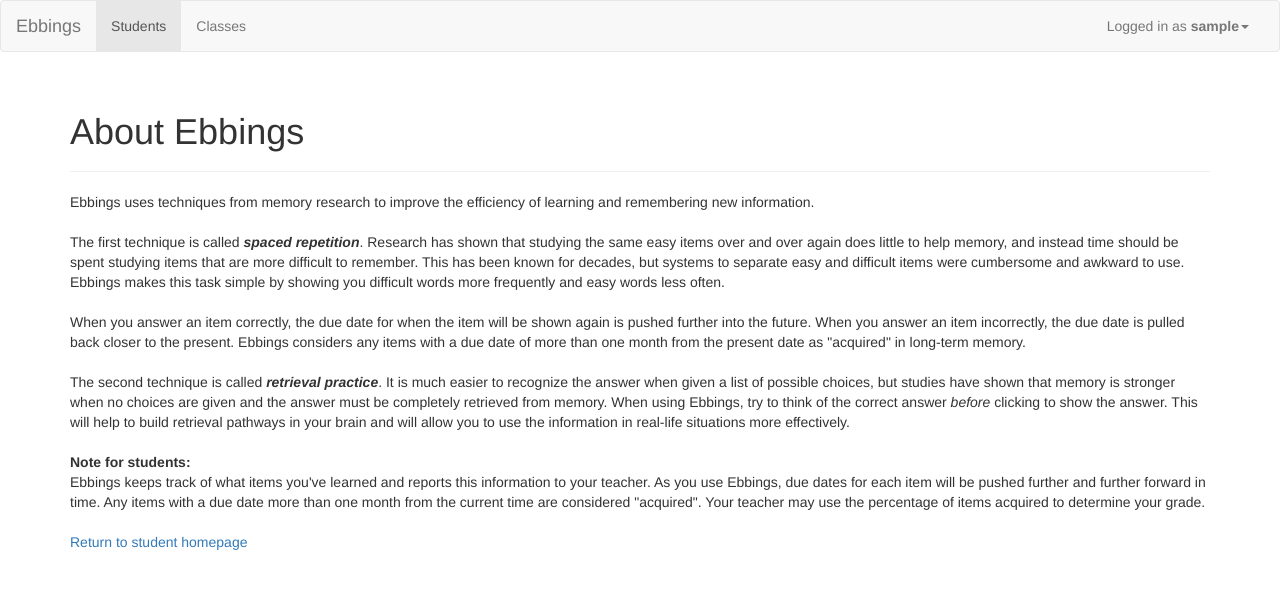
After one commit to coiol1/ebbings, a Django app: page /student/learnmore/ in a window 1280 px wide. The commit adds this page. Shown: the top 589 px of the page. Run offline with Django 3.2, Linux system fonts and the light colour scheme; a user stored in the database is signed in; tables that the repository leaves empty hold one stand-in row (values such as "Sample post"); parts of the project's set-up code (start-up, migrations or seed data) failed here and were passed over; some libraries are stand-ins or nearby versions.

Commit message:
more info in students app

```diff
--- /dev/null
+++ b/student/templates/student/learnmore.html
@@ -0,0 +1,32 @@
+{% extends 'ebbings/base.html' %}
+
+{% block content %}
+<div class="container">
+  <div class="page-header">
+    <h1>About Ebbings</h1>
+  </div>
+  <div class="row">
+    <div class="col-xs-12">Ebbings uses techniques from memory research to improve the efficiency of learning and remembering new information.</div>
+  </div>
+  <br>
+  <div class="row">
+    <div class="col-xs-12">The first technique is called <strong><em>spaced repetition</em></strong>. Research has shown that studying the same easy items over and over again does little to help memory, and instead time should be spent studying items that are more difficult to remember. This has been known for decades, but systems to separate easy and difficult items were cumbersome and awkward to use. Ebbings makes this task simple by showing you difficult words more frequently and easy words less often.</div>
+  </div>
+  <br>
+  <div class="row">
+    <div class="col-xs-12">When you answer an item correctly, the due date for when the item will be shown again is pushed further into the future. When you answer an item incorrectly, the due date is pulled back closer to the present. Ebbings considers any items with a due date of more than one month from the present date as "acquired" in long-term memory.</div>
+  </div>
+  <br>
+  <div class="row">
+    <div class="col-xs-12">The second technique is called <strong><em>retrieval practice</em></strong>. It is much easier to recognize the answer when given a list of possible choices, but studies have shown that memory is stronger when no choices are given and the answer must be completely retrieved from memory. When using Ebbings, try to think of the correct answer <em>before</em> clicking to show the answer. This will help to build retrieval pathways in your brain and will allow you to use the information in real-life situations more effectively.</div>
+  </div>
+  <br>
+  <div class="row">
+    <div class="col-xs-12"><strong>Note for students:</strong><br>Ebbings keeps track of what items you've learned and reports this information to your teacher. As you use Ebbings, due dates for each item will be pushed further and further forward in time. Any items with a due date more than one month from the current time are considered "acquired". Your teacher may use the percentage of items acquired to determine your grade.</div>
+  </div>
+  <br>
+  <div class="row">
+    <div class="col-xs-12"><a href="{% url 'student:index' %}">Return to student homepage</a></div>
+  </div>
+</div>
+{% endblock %}
--- a/student/templates/student/study_intro.html
+++ b/student/templates/student/study_intro.html
@@ -21,6 +21,10 @@
   <div class="row">
     <div class="col-xs-12"><a class="btn btn-primary btn-lg" href="{% url 'student:study_start' group.pk deck.pk %}">Start studying!</a></div>
   </div>
+  <br>
+  <div class="row">
+    <div class="col-xs-12">To use Ebbings effectively, try to think of the answer in your head before clicking to reveal the answer. This technique is called <em>retrieval practice</em>, and studies have shown it to be a better way to learn.</div>
+  </div>
   {% endif %}
 </div>
 {% endblock %}
--- a/student/urls.py
+++ b/student/urls.py
@@ -3,7 +3,9 @@ from . import views
 
 urlpatterns = [
     url(r'^$', views.index, name = 'index'),
+    url(r'^learnmore/$', views.learnmore, name = 'learnmore'),
     url(r'^classes/$', views.classes, name = 'classes'),
+    url(r'^classes/list/$', views.classes_list, name = 'classes_list'),
     url(r'^classes/(\d+)/join/$', views.classes_join, name = 'classes_join'), #classes/(group_pk)/join
     url(r'^classes/(\d+)/join/success/$', views.classes_join_success, name = 'classes_join_success'),
     url(r'^study/(\d+)/(\d+)/$', views.study_intro, name = 'study_intro'), #(group_pk)/(deck_pk)
--- a/student/views.py
+++ b/student/views.py
@@ -41,11 +41,21 @@ def index(request):
 
 @login_required
 @user_passes_test(is_student, login_url = NON_STUDENT_LOGIN, redirect_field_name = None)
+def learnmore(request):
+    return render(request, 'student/learnmore.html', {})
+
+@login_required
+@user_passes_test(is_student, login_url = NON_STUDENT_LOGIN, redirect_field_name = None)
 def classes(request):
     student_groups = []
     for usergroup in UserGroup.objects.filter(user = request.user, role = '2'):
         student_groups.append(usergroup.group) #gets the classes (groups) with the user as student (role 2)
     return render(request, 'student/classes.html', {'student_groups': student_groups})
+
+@login_required
+@user_passes_test(is_student, login_url = NON_STUDENT_LOGIN, redirect_field_name = None)
+def classes_list(request):
+    return render(request, 'student/classes_list.html', {})
 
 @login_required
 @user_passes_test(is_student, login_url = NON_STUDENT_LOGIN, redirect_field_name = None)
@@ -105,5 +115,5 @@ def study_start(request, group_pk, deck_pk):
     answered = request.POST.get('answered')
     if answered:
         answer_card(StudentCard.objects.get(pk = card_pk), int(answered))
-    due_card = StudentCard.objects.filter(user = request.user, deck = deck, due__lt = datetime.now).first()
+    due_card = random.choice(StudentCard.objects.filter(user = request.user, deck = deck, due__lt = datetime.now))
     return render(request, 'student/study_question.html', {'deck': deck, 'group': group, 'now': datetime.now, 'due_card': due_card})
```
Also changed, not shown: student/templates/student/classes_list.html (added, +9 -0 lines), student/templates/student/index.html (+7 -1 lines), 2 other files.
